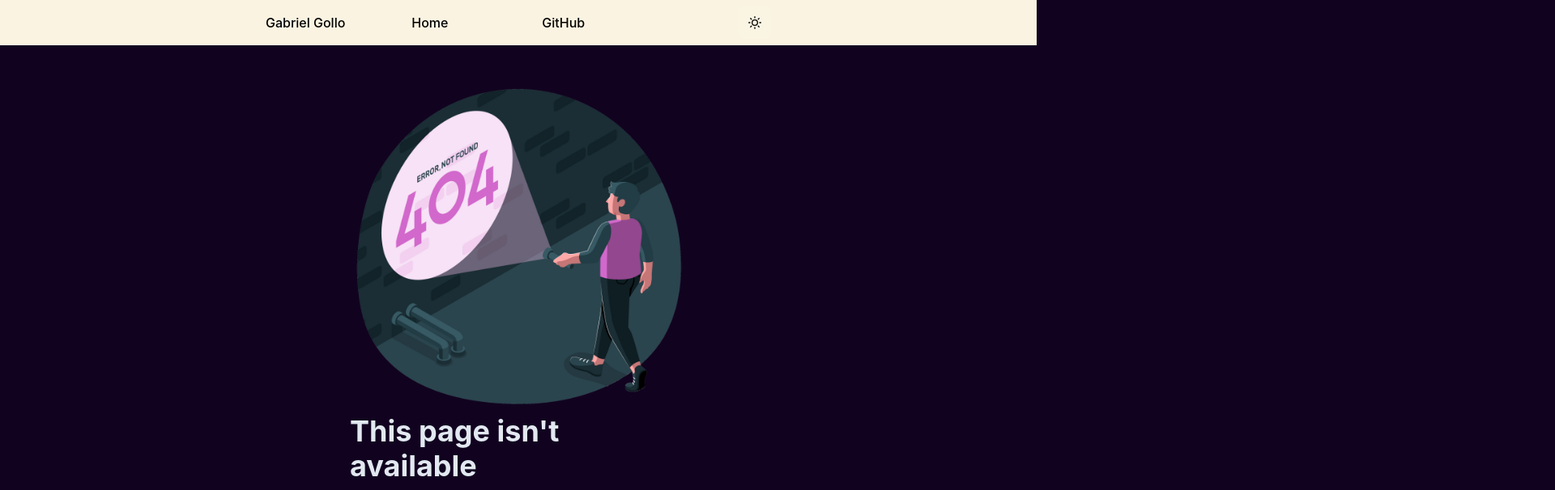
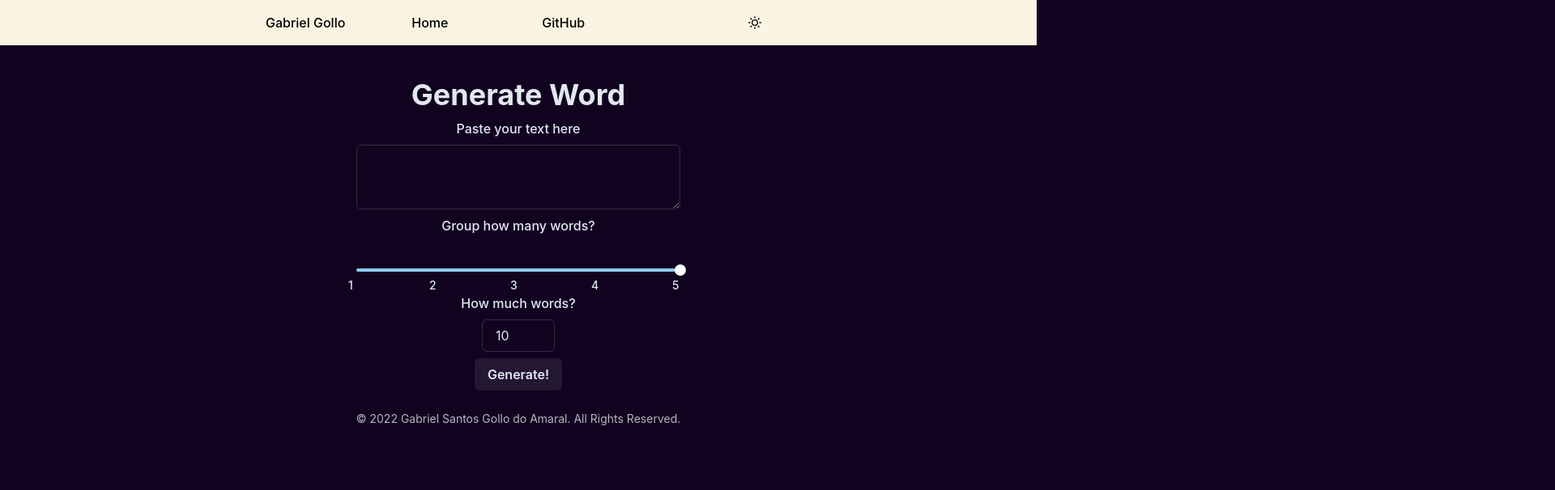
Before and after one commit to gabrielgollo/nextjs-portfolio, a Next.js app: page /generateword in a window 1280 px wide. Before the commit this address had no page. Shown: the top 606 px of the page at 81% size, 1920 px wide, since content can reach past the window. Built offline with nearby package versions, Linux system fonts and the light colour scheme; some icons are missing.

Commit message:
feat: added simple page to generate words

```diff
--- /dev/null
+++ b/pages/generateword/index.jsx
@@ -0,0 +1,121 @@
+import { Box, Button, Heading, SliderFilledTrack, SliderTrack, Slider, SliderMark, SliderThumb, Stack, Text, Textarea, Input } from '@chakra-ui/react'
+import React from 'react'
+import ArticleLayout from '../../layout/article'
+
+export default function GenerateWord () {
+  const [sliderValue, setSliderValue] = React.useState(50)
+  const [generateWords, setGenerateWords] = React.useState([])
+  const generateWordNumbersRef = React.createRef()
+  const textAreaRef = React.createRef()
+
+  const randomNumber = (min, max) => {
+    return Math.floor(Math.random() * (max - min) + min)
+  }
+
+  const generateWord = () => {
+    const inputedText = textAreaRef.current.value
+    const words = inputedText.split(' ')
+    let result = ''
+    for (let j = 0; j < sliderValue; j++) {
+      result += words[randomNumber(0, words.length)]
+    }
+    return result
+  }
+
+  const generateWordsArray = () => {
+    const generateWordsNumbers = generateWordNumbersRef.current.value
+    const wordsArray = []
+    for (let i = 0; i < generateWordsNumbers; i++) {
+      wordsArray.push(generateWord())
+    }
+    setGenerateWords(wordsArray)
+  }
+
+  const labelStyles = {
+    mt: '2',
+    ml: '-2.5',
+    fontSize: 'sm'
+  }
+
+  return (
+        <ArticleLayout>
+            <Stack
+                direction={{ base: 'column', sm: 'column' }}
+                display={{ base: 'none', sm: 'flex' }}
+                width={{ base: 'full', sm: 'auto' }}
+                alignItems="center"
+                flexGrow={1}
+                mt={{ base: 4, sm: 0 }}
+                justify="space-around"
+                fontWeight={500}
+            >
+
+                <Heading as={'h1'}>Generate Word</Heading>
+                <Text>Paste your text here</Text>
+                <Textarea ref={textAreaRef} width={400}></Textarea>
+                <Text>Group how many words?</Text>
+                <Box
+                    pt={6}
+                    pb={2}
+                    width="100%"
+                    height="100%"
+                    margin = "auto"
+                >
+
+                    <Slider
+                        aria-label='slider-ex-6'
+                        onChange={(val) => setSliderValue(val)}
+                        defaultValue={sliderValue}
+                        step={1}
+                        min={1}
+                        max={5}
+                    >
+                        <SliderMark value={1} {...labelStyles}>
+                            1
+                        </SliderMark>
+                        <SliderMark value={2} {...labelStyles}>
+                            2
+                        </SliderMark>
+                        <SliderMark value={3} {...labelStyles}>
+                            3
+                        </SliderMark>
+                        <SliderMark value={4} {...labelStyles}>
+                            4
+                        </SliderMark>
+                        <SliderMark value={5} {...labelStyles}>
+                            5
+                        </SliderMark>
+                        <SliderMark
+                            value={sliderValue}
+                            textAlign='center'
+                            bg='blue.500'
+                            color='white'
+                            mt='-10'
+                            ml='-5'
+                            w='12'
+                        >
+                        {sliderValue}
+                        </SliderMark>
+                        <SliderTrack>
+                        <SliderFilledTrack />
+                        </SliderTrack>
+                        <SliderThumb />
+                    </Slider>
+                </Box>
+
+                <Text>How much words?</Text>
+                <Input ref={generateWordNumbersRef} type={'number'} defaultValue={10} width={90}></Input>
+                <Button marginTop={10} onClick={generateWordsArray}>Generate!</Button>
+
+                {
+                    generateWords.length > 0 && (
+                        <Text>Generated Words:</Text>
+                    )
+                }
+                {generateWords.map((word, index) => {
+                  return <Text key={index}>{word}</Text>
+                })}
+            </Stack>
+        </ArticleLayout>
+  )
+}
```
Also changed, not shown: 1 other file (tests, documents, lock files or other folders).
